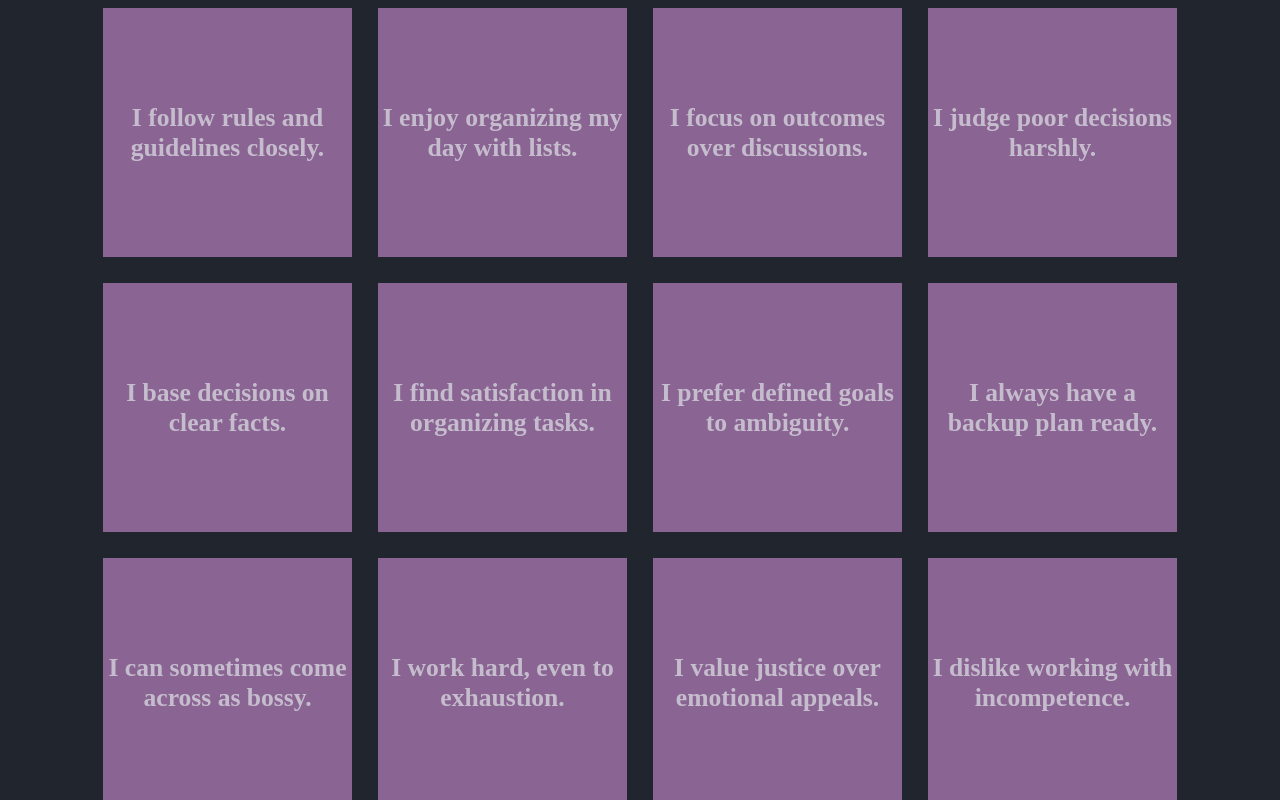
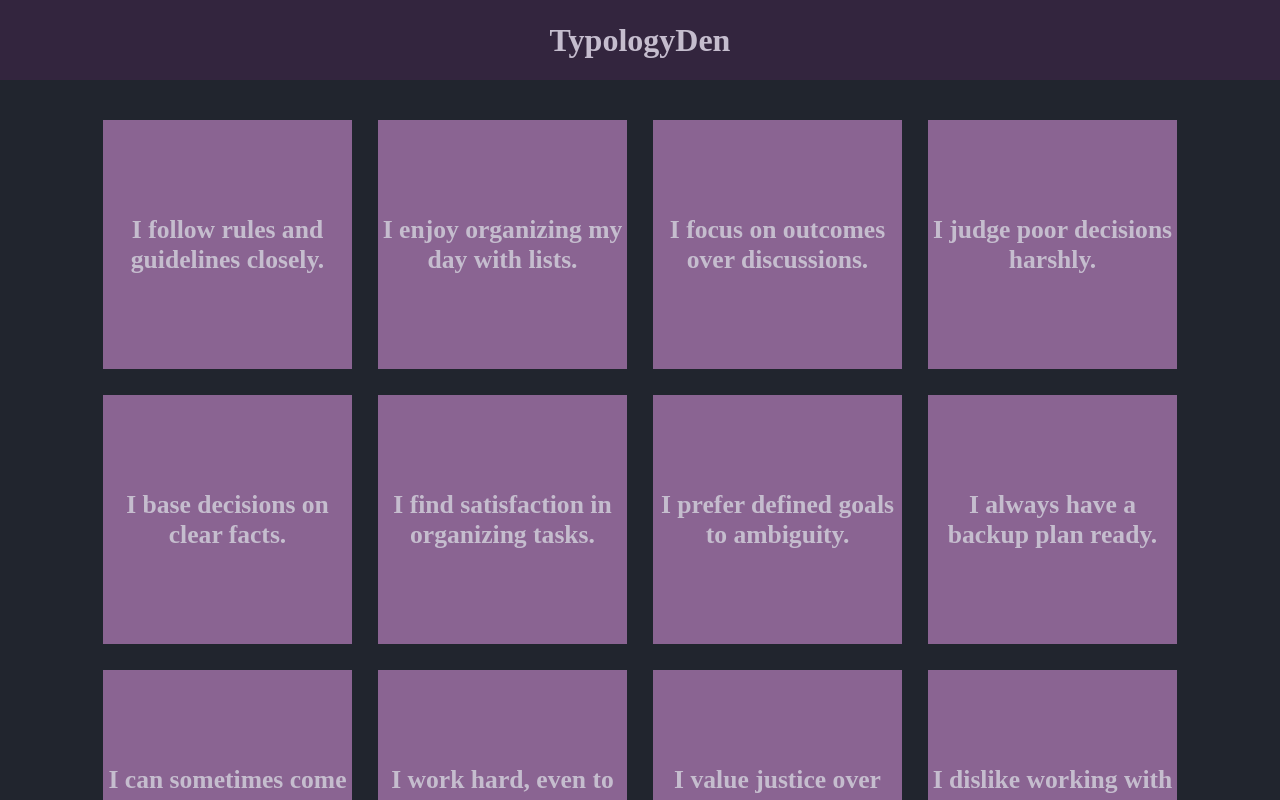
Before and after one commit to OmarDardery/CareerCatalyst, a React (Create React App) app: page / in a window 1280 px wide. Shown: the top 800 px of the page. Built offline with nearby package versions, Linux system fonts and the light colour scheme.

Commit message:
added a header

```diff
--- a/public/index.html
+++ b/public/index.html
@@ -4,7 +4,7 @@
     <meta charset="utf-8" />
     <linke rel="stylesheet" href="../src/styles.css" />
     <meta name="viewport" content="width=device-width, initial-scale=1" />
-    <title>TypoBingo</title>
+    <title>TypologyDen</title>
   </head>
   <body>
     <div id="root"></div>
--- a/src/App.js
+++ b/src/App.js
@@ -1,10 +1,16 @@
 import React from 'react';
 import MbtiPages from './components/MBTI components/mbtiPages';
+import Header from './components/header';
 function App() {
 
   return (
-  <MbtiPages />
+    <div>
+      <Header />
+      <div style={{height: "14vh"}}>
 
+      </div>
+      <MbtiPages />
+    </div>
   );
 }
 
--- a/src/components/MBTI components/MBTIpage.js
+++ b/src/components/MBTI components/MBTIpage.js
@@ -4,11 +4,14 @@ import OpenEnded from '../openEnded';
 
 function Page(props){
     return (
-        <div style={(props.display) ? {width: "100%", display: "flex", flexDirection: "column", justifyContent: "center", flex: "1 1 200px"} : {width: "100%", display: "none", flex: "1 1 200px"}}>
-            <Bingo cognitiveFunction = {props.cognitiveFunction}/>
-            {("image" in props.cognitiveFunction.openEnded) ? <OpenEnded image = {true} question = {props.cognitiveFunction.openEnded.question} answerSetter = {props.cognitiveFunction.openEnded.change}/> : <OpenEnded  question = {props.cognitiveFunction.openEnded.question} answerSetter = {props.cognitiveFunction.openEnded.change}/>}
+        <div>
+            <div style={(props.display) ? {width: "100%", display: "flex", flexDirection: "column", justifyContent: "center", flex: "1 1 200px"} : {width: "100%", display: "none", flex: "1 1 200px"}}>
+                <Bingo cognitiveFunction = {props.cognitiveFunction}/>
+                {("image" in props.cognitiveFunction.openEnded) ? <OpenEnded image = {true} question = {props.cognitiveFunction.openEnded.question} answerSetter = {props.cognitiveFunction.openEnded.change}/> : <OpenEnded  question = {props.cognitiveFunction.openEnded.question} answerSetter = {props.cognitiveFunction.openEnded.change}/>}
 
+            </div>
         </div>
+
     );
 }
 
--- a/src/components/MBTI components/mbtiPages.js
+++ b/src/components/MBTI components/mbtiPages.js
@@ -42,8 +42,8 @@ function MbtiPages() {
 
                     {(testDone > 0) && (<MbtiList cognitiveFunctions={cognitiveFunctions}/>)}
 
+
   </div>
-
   );
 }
 
--- /dev/null
+++ b/src/components/header.js
@@ -0,0 +1,14 @@
+import React from "react";
+
+function Header(){
+    return (
+        <div>
+            <div style={{width: "100%", position: "fixed", display: "flex", flexDirection: "column", justifyContent: "center", textAlign: "center", zIndex: "2", backgroundColor: "#33253e", top: "0", left: "0", right: "0", height: "10vh"}}>
+                <h1 style={{fontSize: "4vh"}}>TypologyDen</h1>
+            </div>
+        </div>
+
+    );
+}
+
+export default Header;
```
Lines whose indentation alone changed are shown as unchanged.
